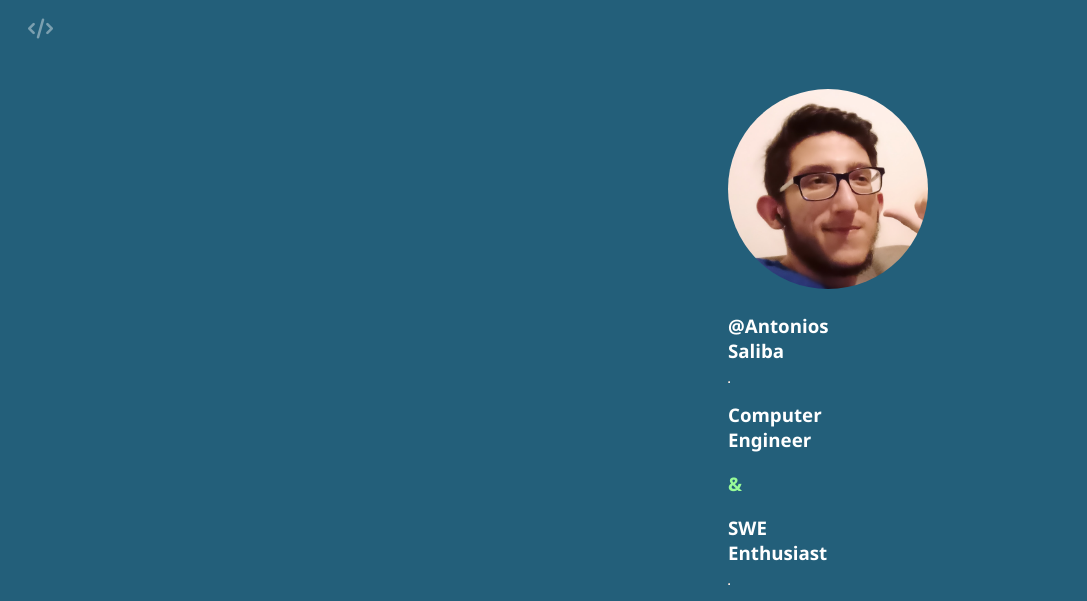
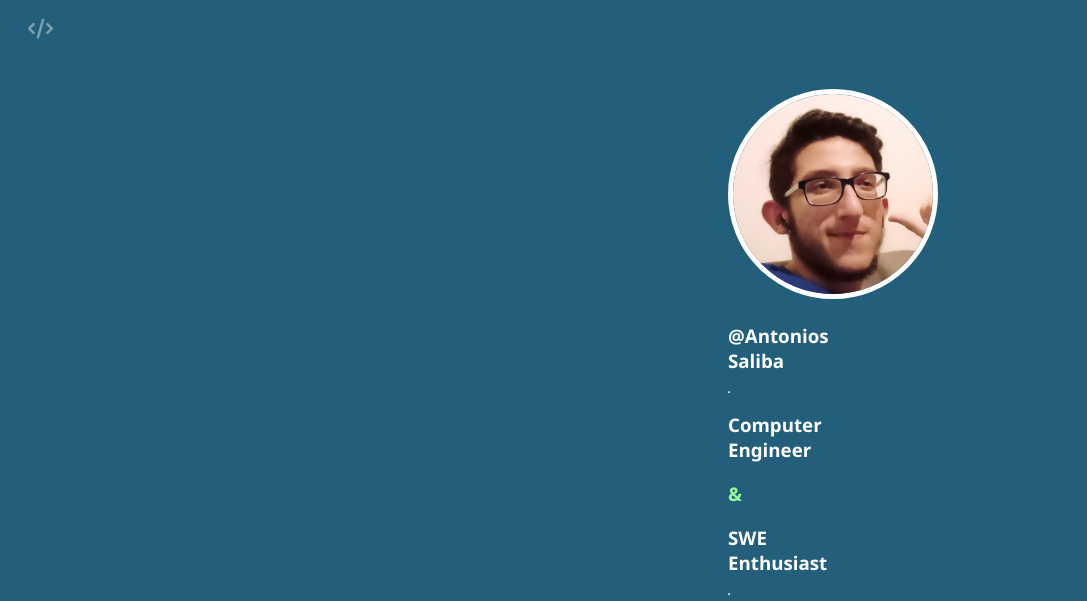
Before and after one commit to antoniossaliba/personal-website, a plain HTML site: page index.html in a window 1280 px wide. Shown: the top 601 px of the page, without its empty margins (0-1087 px from the left). Drawn offline with Linux system fonts and the light colour scheme.

Commit message:
Update mainpage.css

```diff
--- a/mainpage.css
+++ b/mainpage.css
@@ -6,6 +6,10 @@
     margin-top: 20px;
     margin-left: 20px;
     margin-bottom: 40px;
+}
+
+#photo {
+    border: 5px solid white;
 }
 
 .h3 {
```
